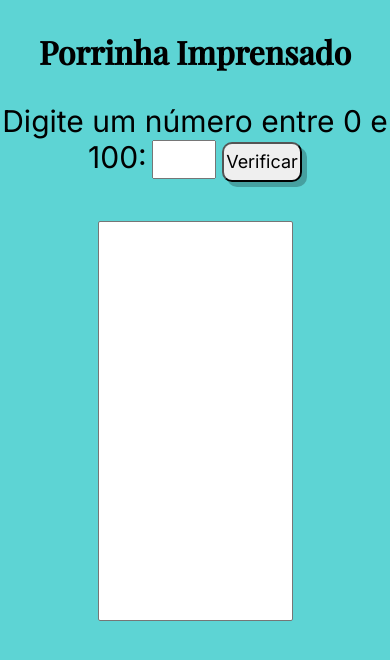
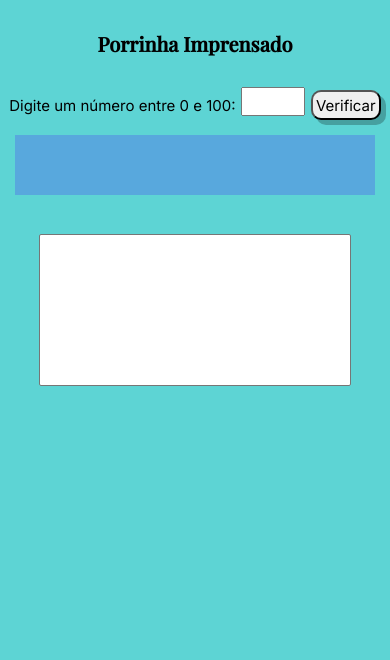
Before and after one commit to projetosCleitonFerreira/projeto-porrinha-imprensado, a plain HTML site: page index.html in a window 390 px wide. Drawn offline with nearby package versions, Linux system fonts and the light colour scheme; a web font is replaced by a local one.

Commit message:
Alterei o estilo

```diff
--- a/style.css
+++ b/style.css
@@ -50,10 +50,10 @@ body {
 }
 
 select {
-    width: 50%;
+    width: 550px;
     font-size: 20px;
     color: rgb(0, 0, 0);
-    height: 400px;
+    height: 100%vh;
 }
 
 section > div {
@@ -64,5 +64,34 @@ section > div {
     margin: 15px;
     font-size: 30px;
     background-color: rgba(80, 95, 235, 0.371);
+    padding: 30px;
+}
 
+@media screen and (max-width: 768px) {
+    body {
+        font-size: 10px;
+    }
+
+    p {
+        font-size: 15px;
+    }
+
+    input {
+        height: 25px;
+    }
+
+    #botao {
+        height: 30px;
+        width: 70px;
+        font-size: 15px;
+
+    }
+
+    #res {
+        font-size: 20px;
+    }
+
+    select {
+        width: 80%;
+    }
 }
```
